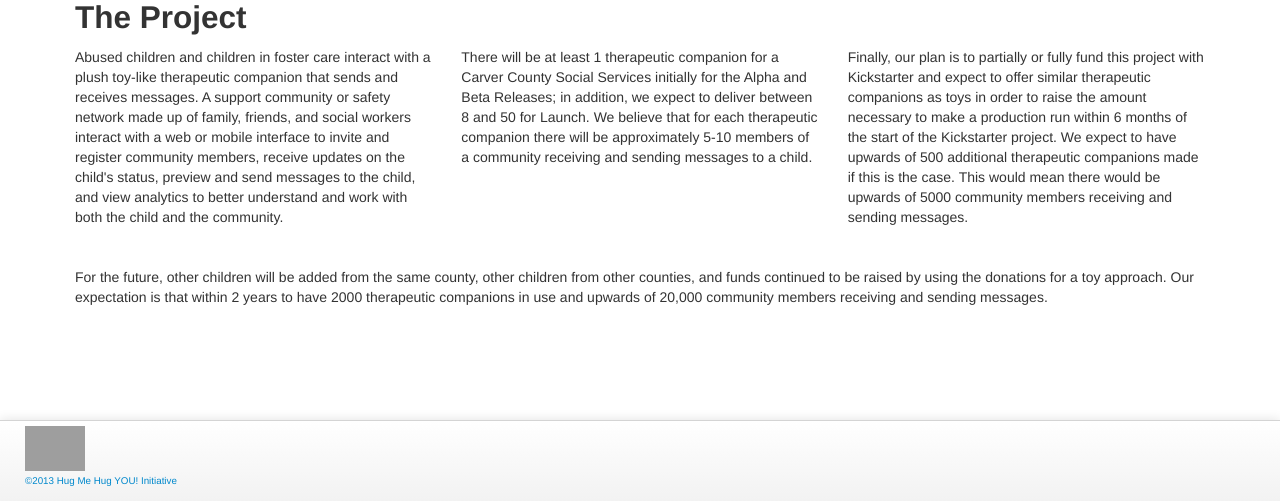
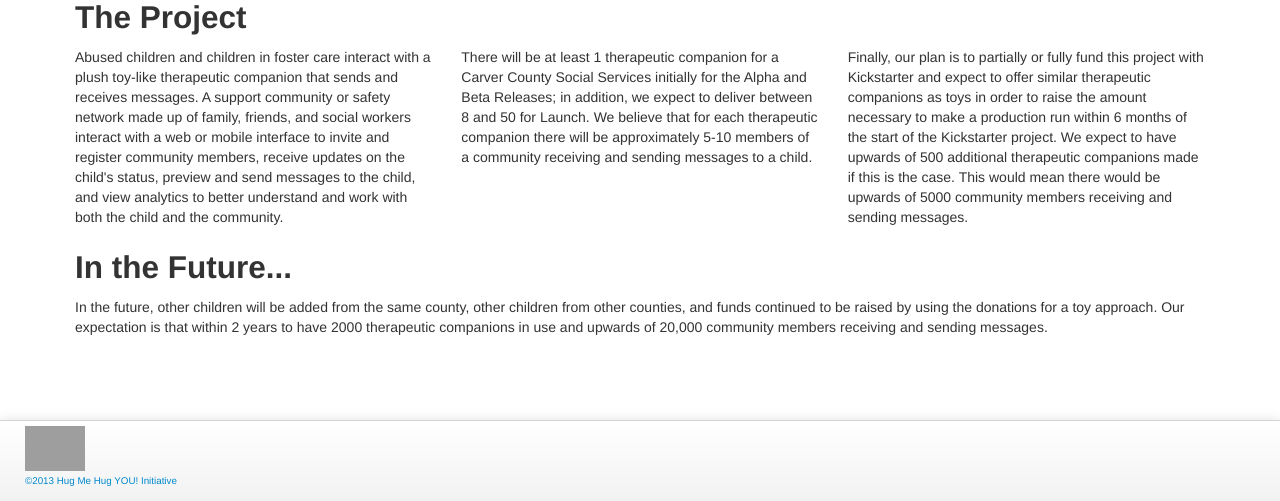
Before and after one commit to hugmehugyouorg/Hug-Community-Web-Application, a CodeIgniter app: page / in a window 1280 px wide. Shown: the part 299-800 px from the top of the page. Run offline with CodeIgniter, Linux system fonts and the light colour scheme; some libraries are stand-ins or nearby versions; grey boxes are pictures that could not be loaded.

Commit message:
just some copy changes

```diff
--- a/application/views/welcome_message.php
+++ b/application/views/welcome_message.php
@@ -25,16 +25,13 @@
 			Finally, our plan is to partially or fully fund this project with Kickstarter and expect to offer similar therapeutic companions as toys in order to raise the amount necessary to make a production run within 6 months of the start of the Kickstarter project. We expect to have upwards of 500 additional therapeutic companions made if this is the case. This would mean there would be upwards of 5000 community members receiving and sending messages.
 		</p>
 	</div>
-	<div class="row-fluid">
-		<div class="span4">
-		</div>
-	</div>
 </div>
 
 <div class="container-fluid">
+	<h2>In the Future...</h2>
 	<div class="row-fluid">
 		<p class="span12">
-			For the future, other children will be added from the same county, other children from other counties, and funds continued to be raised by using the donations for a toy approach. Our expectation is that within 2 years to have 2000 therapeutic companions in use and upwards of 20,000 community members receiving and sending messages.
+			In the future, other children will be added from the same county, other children from other counties, and funds continued to be raised by using the donations for a toy approach. Our expectation is that within 2 years to have 2000 therapeutic companions in use and upwards of 20,000 community members receiving and sending messages.
 		</p>
 	</div>
 </div>
```
